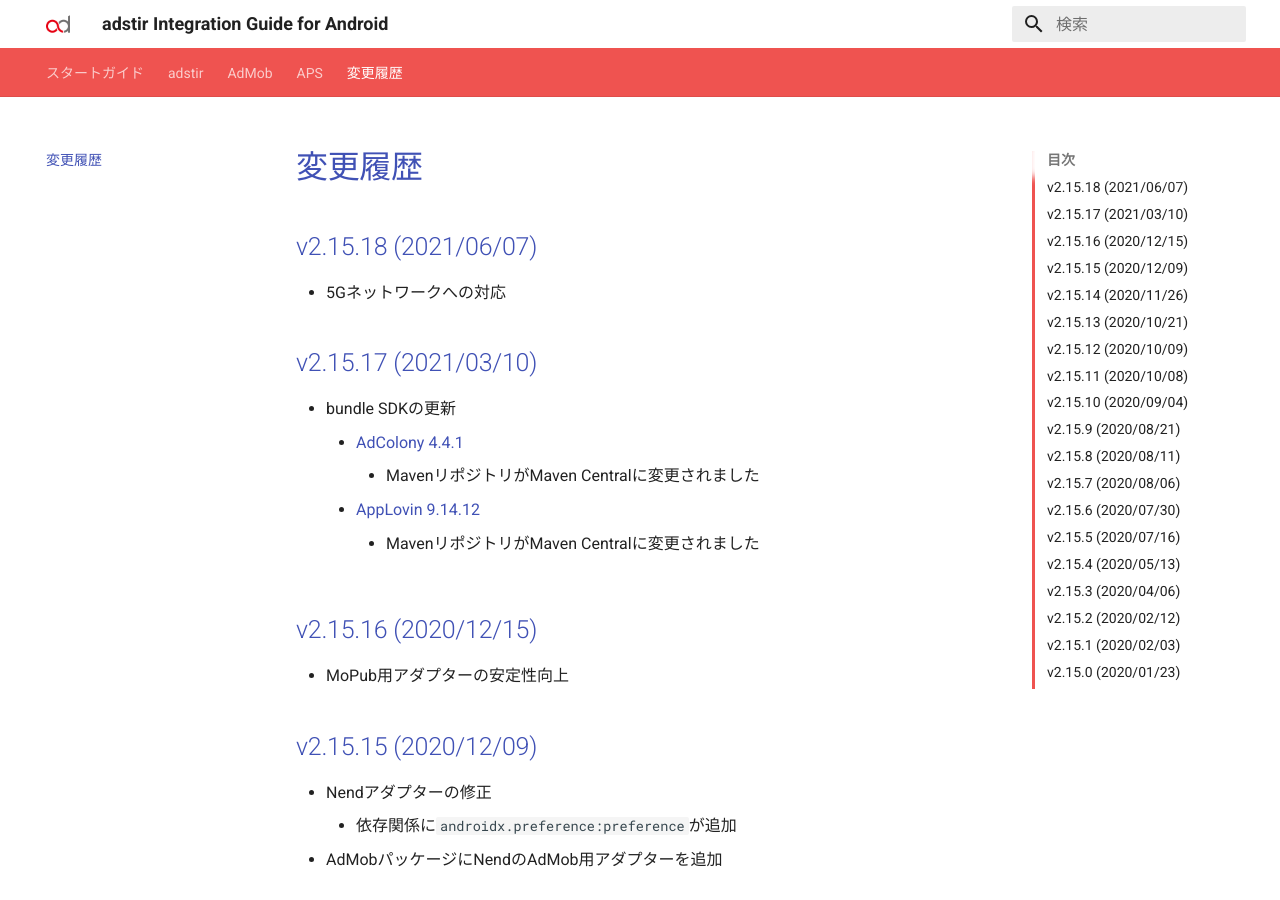
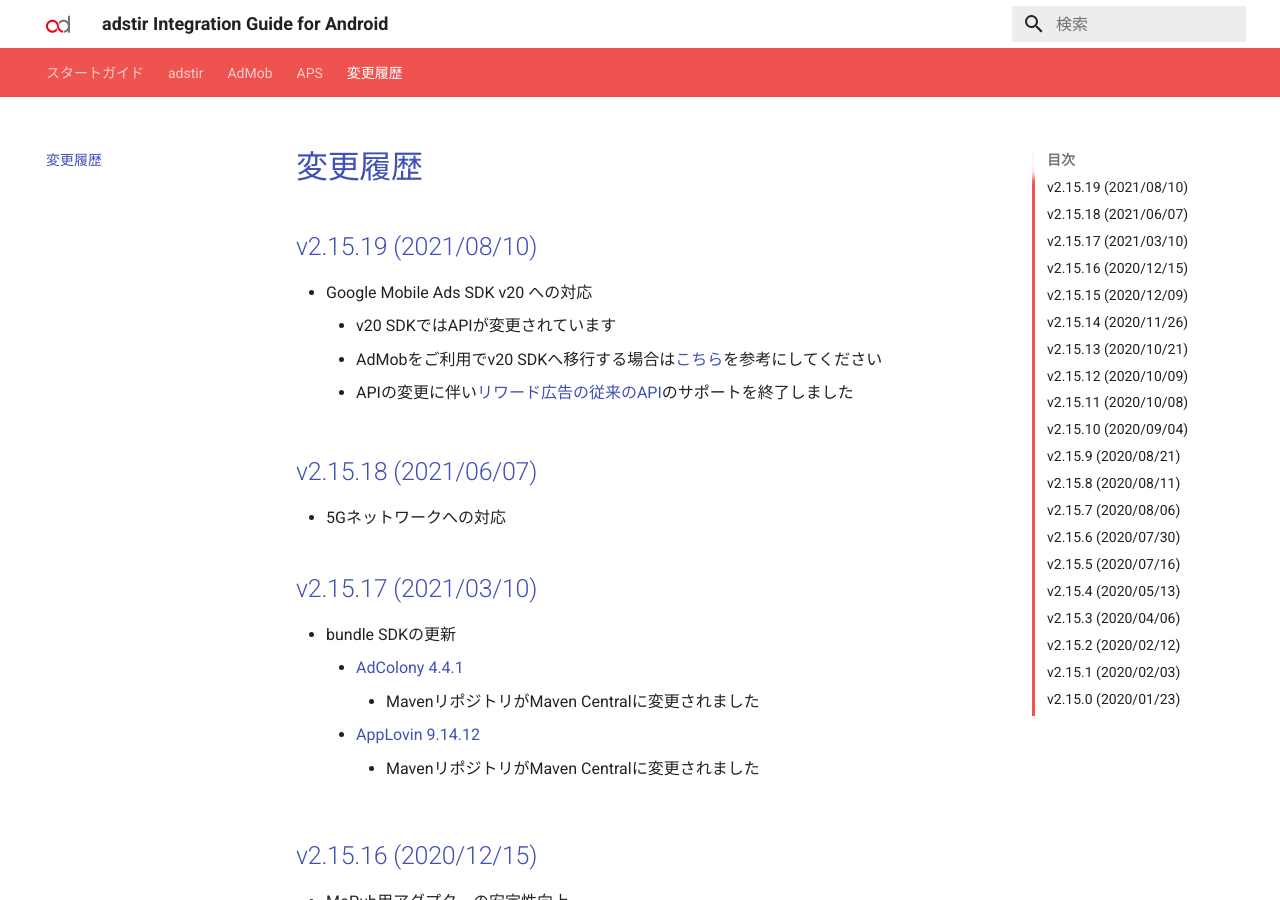
Before and after one commit to united-adstir/android-sdk-docs, an MkDocs documentation site: the page built from docs/changelog.md, in a window 1280 px wide and 900 px high. Built offline with MkDocs 1.6.1 and Material for MkDocs 9.7.7, drawn with Linux system fonts in a browser that asks for light colours; the version menu is left out.

Commit message:
v2.15.19

```diff
--- a/docs/changelog.md
+++ b/docs/changelog.md
@@ -1,4 +1,10 @@
 # 変更履歴
+## v2.15.19 (2021/08/10)
+
+- Google Mobile Ads SDK v20 への対応
+    - v20 SDKではAPIが変更されています
+    - AdMobをご利用でv20 SDKへ移行する場合は[こちら](https://developers.google.com/admob/android/migration)を参考にしてください
+    - APIの変更に伴い[リワード広告の従来のAPI](https://developers.google.com/admob/android/rewarded-video)のサポートを終了しました
 
 ## v2.15.18 (2021/06/07)
 
--- a/mkdocs.yml
+++ b/mkdocs.yml
@@ -18,7 +18,7 @@
 extra:
   language: 'jp'
   version:
-    adstir: 2.15.18
+    adstir: 2.15.19
     adcolony: 4.4.1
     adcorsa: 2.0.0
     applovin: 9.14.12
```
